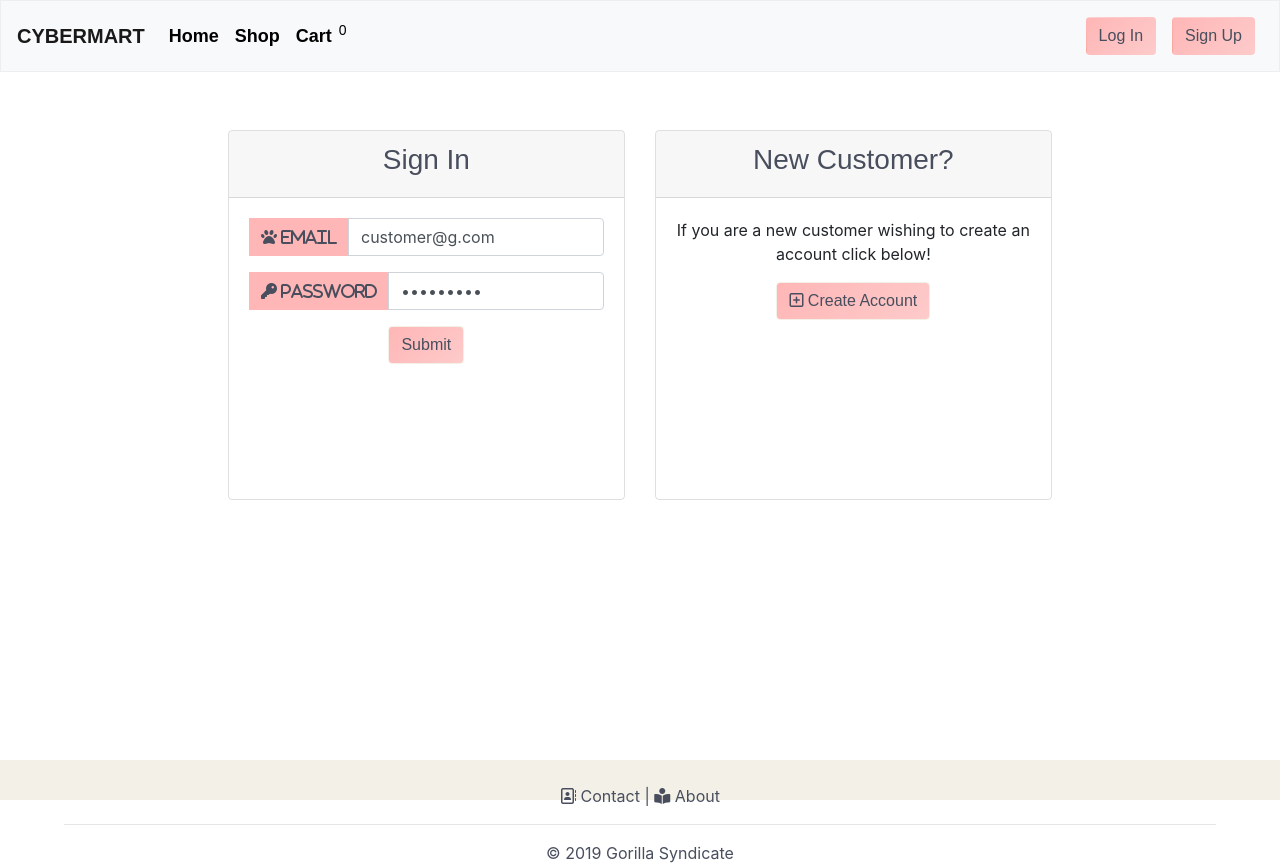
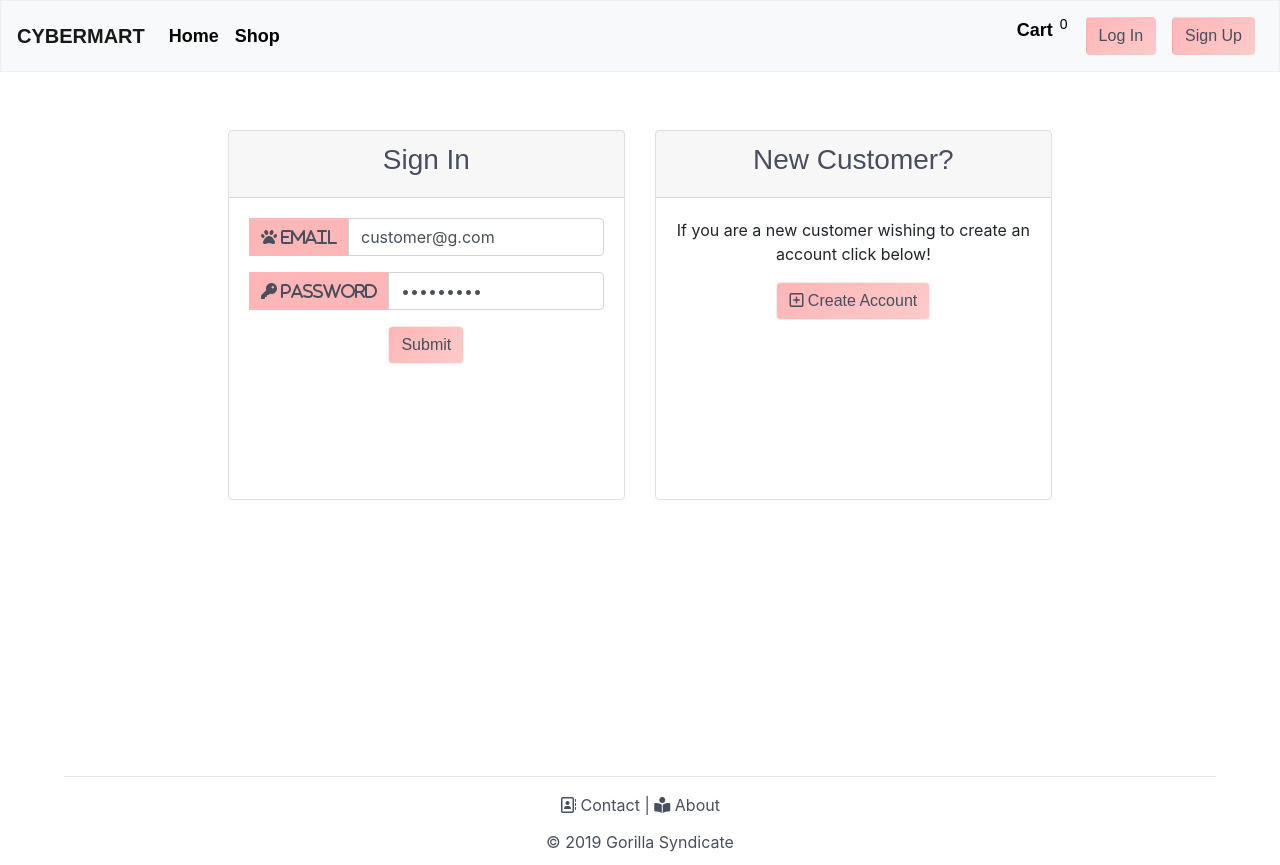
Before and after one commit to J91Branson/CyberMart, a React (Create React App) app in the folder client/: page /signin in a window 1280 px wide. Built offline with nearby package versions, Linux system fonts and the light colour scheme; a web font is replaced by a local one.

Commit message:
Styling - Menu - Footer - Home

```diff
--- a/client/src/cart/Checkout.js
+++ b/client/src/cart/Checkout.js
@@ -49,7 +49,7 @@ const Checkout = ({ products }) => {
             <div>{showDropIn()}</div>
         ) : (
             <Link to="/signin">
-                <button className="btn btn-primary">Sign in to checkout</button>
+                <button className="btn btn-primary login_btn">Sign in to checkout</button>
             </Link>
         );
     };
--- a/client/src/layouts/Footer/Footer.css
+++ b/client/src/layouts/Footer/Footer.css
@@ -1,5 +1,4 @@
 footer {
-    background-color: #F3F1E7;
     height: 2.5rem;
     color: #484E5D;
 }
@@ -7,3 +6,7 @@ footer {
 .footerH {
     width: 90%;
 }
+
+.footerL {
+ padding-bottom: 1%;
+}
--- a/client/src/layouts/Footer/Footer.js
+++ b/client/src/layouts/Footer/Footer.js
@@ -7,13 +7,13 @@ import './Footer.css';
 
 const Footer = () => (
     <footer >
-        <div>
-            <br></br>
+        <div className="footerL">
+            <hr className="footerH"/>
             <Link to="/contact" style={{color: "#484E5D"}}><i className="far fa-address-book"></i> Contact </Link>
             |
             <Link to="/about" style={{color: "#484E5D"}}> <i className="fas fa-book-reader"></i> About </Link>
         </div>
-        <hr className="footerH"/>
+
         &copy; {(new Date()).getFullYear()} Gorilla Syndicate
 
     </footer>
--- a/client/src/layouts/Menu/Menu.js
+++ b/client/src/layouts/Menu/Menu.js
@@ -35,19 +35,6 @@ const Menu = ({ history }) => (
           <Link className="nav-link" style={isActive(history, "/shop")} to="/shop">Shop</Link>
         </li>
 
-        <li className="nav-item">
-                <Link
-                    className="nav-link"
-                    style={isActive(history, "/cart")}
-                    to="/cart"
-                >
-                    Cart{" "}
-                    <sup>
-                        <small className="cart-badge">{itemTotal()}</small>
-                    </sup>
-                </Link>
-            </li>
-
         {/* button links */}
         {isAuthenticated() && isAuthenticated().user.role === 0 && (
           <li className="nav-item active">
@@ -62,6 +49,19 @@ const Menu = ({ history }) => (
         )}
       </ul>
       <ul className="navbar-nav ml-auto">
+        <li className="nav-item">
+          <Link
+            className="nav-link"
+            style={isActive(history, "/cart")}
+            to="/cart"
+          >
+            Cart{" "}
+            <sup>
+              <small className="cart-badge">{itemTotal()}</small>
+            </sup>
+          </Link>
+        </li>
+
         {!isAuthenticated() && (
           <Fragment>
             <li className="nav-item active">
--- a/client/src/pages/Home/Home.js
+++ b/client/src/pages/Home/Home.js
@@ -21,6 +21,10 @@ const image3 =
 
 const Home = () => (
   <div style={styles}>
+    {/* wip - need to filter out dog bestsellers only */}
+    <div>
+      <Bestseller />
+    </div>
     <Parallax bgImage={image1} strength={500}>
       <div style={{ height: 500 }}>
         <div className="card homeC" style={{
@@ -37,10 +41,6 @@ const Home = () => (
         </div>
       </div>
     </Parallax>
-    {/* wip - need to filter out dog bestsellers only */}
-    <div>
-      <Bestseller />
-    </div>
     <Parallax bgImage={image2} strength={500}>
       <div style={{ height: 500 }}>
         <div className="card homeC" style={{
--- a/client/src/product/Bestseller.js
+++ b/client/src/product/Bestseller.js
@@ -32,7 +32,7 @@ const Bestseller = () => {
      // Page render
     return (
         <Content className="container-fluid">
-            <h2 className="mb-4">Best Sellers for X</h2>
+            <h2 className="mb-4">Best Sellers</h2>
             <div className="row">
                 {productsBySell.map((product, i) => (
                     <div key={i} className="col-3 mb-3">
```
Also changed, not shown: 1 other file (tests, documents, lock files or other folders).
